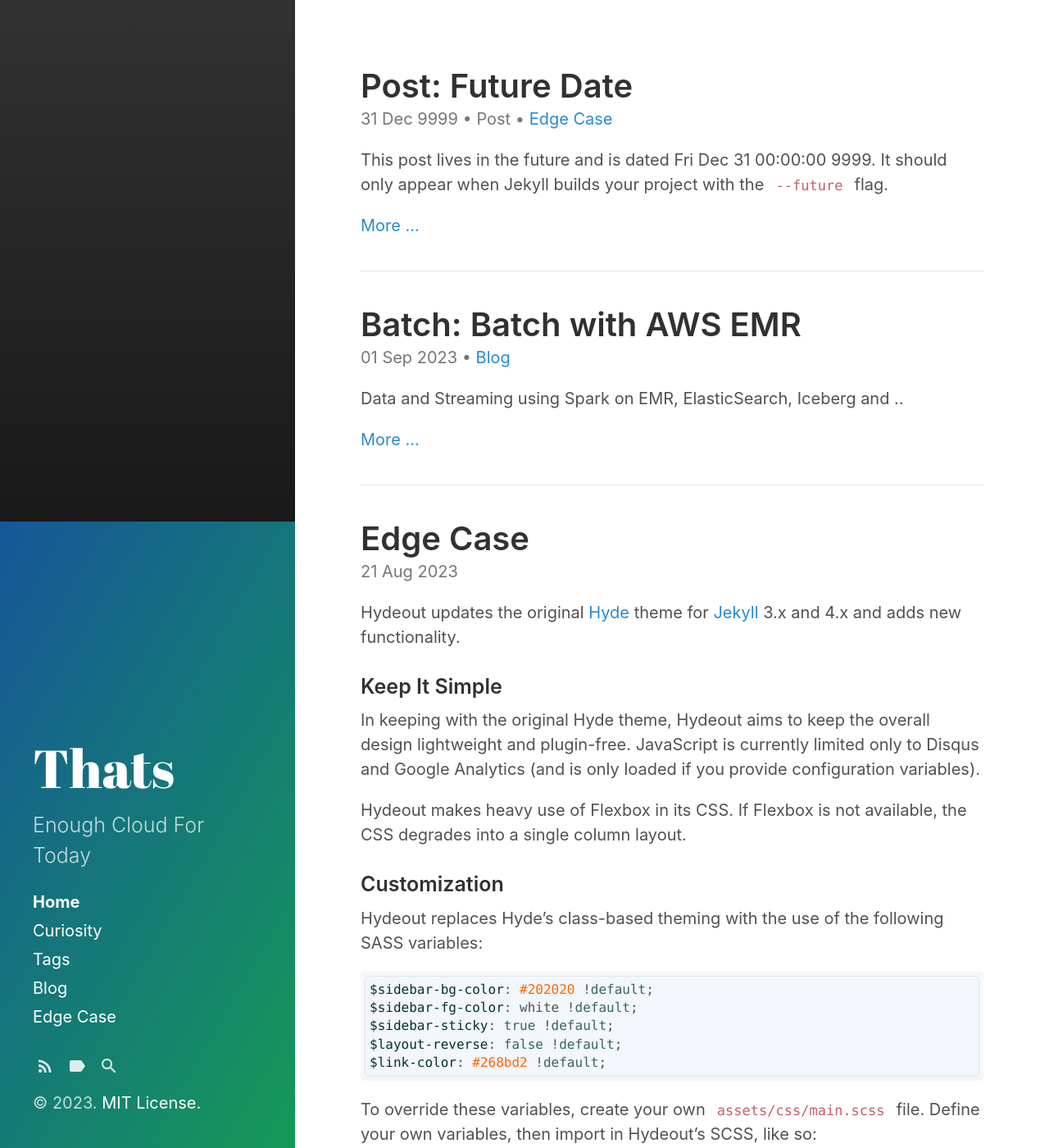
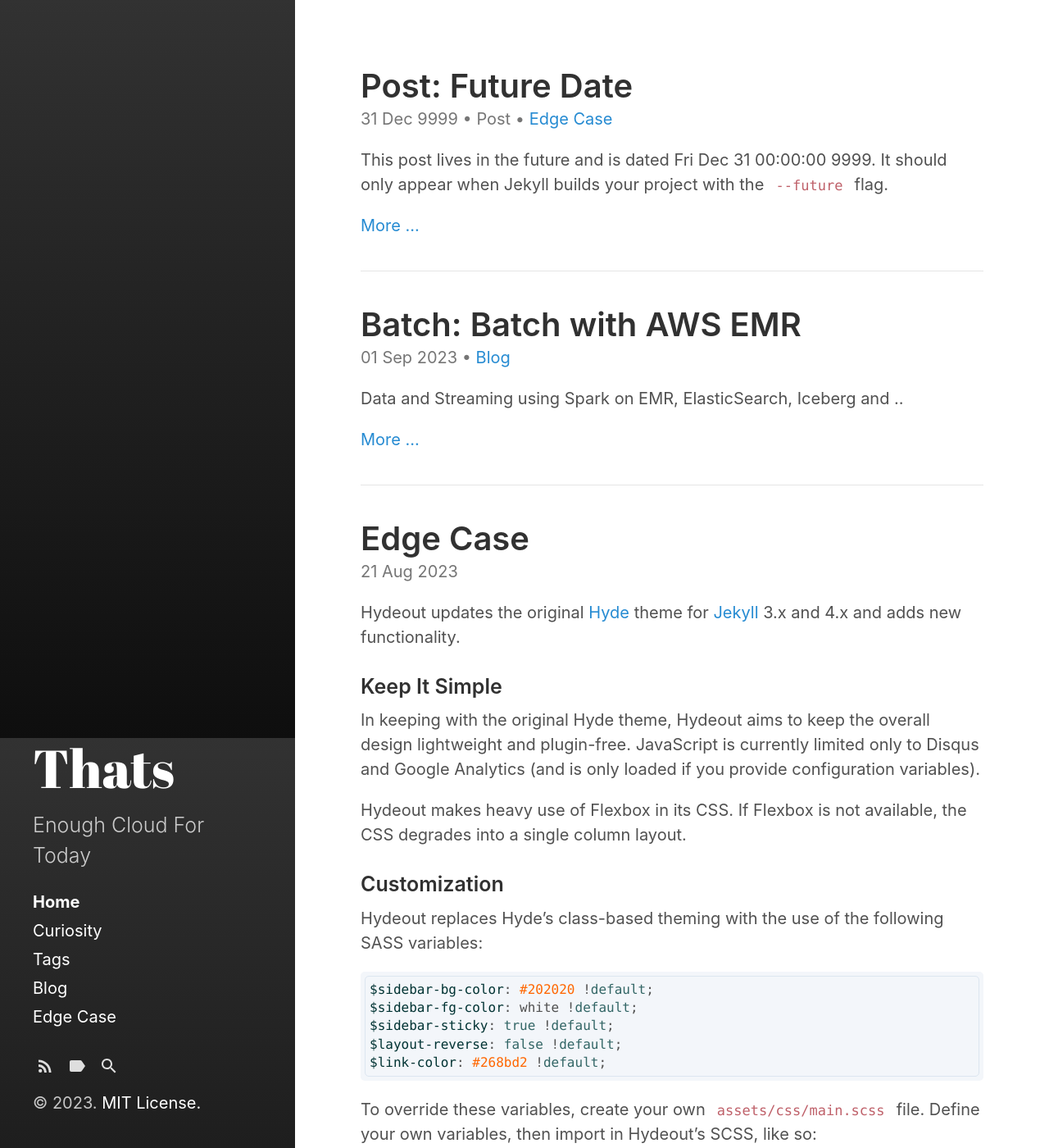
Before and after one commit to farukonder/farukonder.github.io, a Jekyll site: the page built from index.html, in a window 1280 px wide and 1400 px high. Shown: the whole window at 82% size. Built offline with Jekyll 4.4.1, drawn with Linux system fonts in a browser that asks for light colours; the list of posts is cut into pages by our own code.

Commit message:
new style

```diff
--- a/_sass/hydeout/_base.scss
+++ b/_sass/hydeout/_base.scss
@@ -10,7 +10,6 @@ html,
 body {
   margin: 0;
   padding: 0;
-  color: #606c71;
 }
 
 html {
--- a/_sass/hydeout/_code.scss
+++ b/_sass/hydeout/_code.scss
@@ -9,7 +9,7 @@ pre {
 }
 
 code {
-  //background-color: #e8e3d7;
+  //background-color: #f9f9f9;
   border-radius: 3px;
   color: $code-color;
   font-size: 85%;
@@ -21,7 +21,6 @@ pre {
   margin-top: 0;
   max-width: 100%;
   overflow-x: auto;
-
 }
 
 pre code {
--- a/_sass/hydeout/_layout.scss
+++ b/_sass/hydeout/_layout.scss
@@ -35,8 +35,6 @@ body {
 #sidebar {
   flex: 0 0 auto;
   padding: $section-spacing;
-  background-color: #159957;
-  background-image: linear-gradient(120deg, #155799, #159957);
 
   .site-title {
     font-family: 'Abril Fatface', serif;
--- a/_sass/hydeout/_pagination.scss
+++ b/_sass/hydeout/_pagination.scss
@@ -40,7 +40,6 @@
 
 // Make room for larger header by extending margin below title
 .index #sidebar {
-  padding-top: 13rem;
   padding-bottom: calc(#{$section-spacing} + #{$padding-v});
 }
 
```
Also changed, not shown: _posts/2023-09-01-aws-emr-batch.md (+0 -1 lines), _sass/hydeout/_variables.scss (line endings or trailing spaces), 1 other file.
